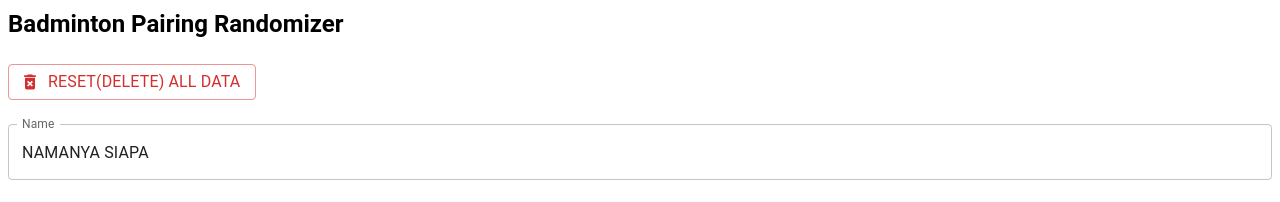
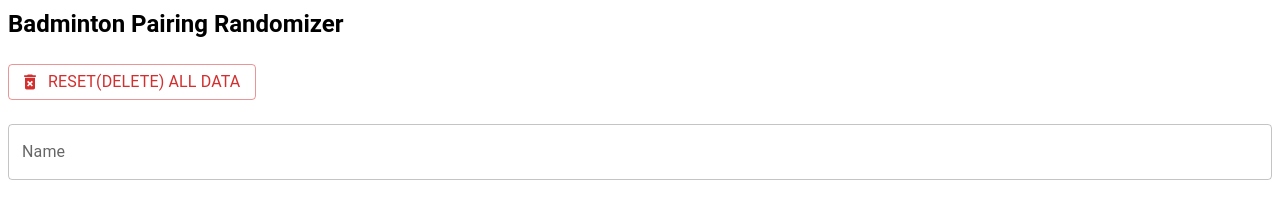
Before and after one commit to leonidlouis/badminton-pairmaker, a Next.js app: page / in a window 1280 px wide. Shown: the top 202 px of the page. Built offline with nearby package versions, Linux system fonts and the light colour scheme.

Commit message:
remove testing stuff

```diff
--- a/src/app/page.js
+++ b/src/app/page.js
@@ -32,10 +32,6 @@ import { POSSIBLE_GAME_MODE_OPTIONS } from "./constant";
 
 export default function Home() {
   const { session, setSession } = useSessionContext();
-
-  useEffect(() => {
-    setSession({ ...session, name: "NAMANYA SIAPA" });
-  }, []);
 
   console.log(session, "currentSession");
 
```
